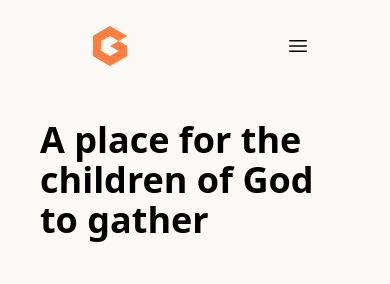
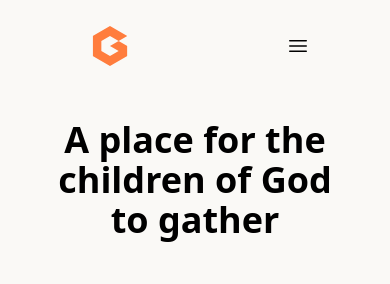
Before and after one commit to wrfmartinez/gathering-minds, a React (Vite) app in the folder client/: page / in a window 390 px wide. Shown: the top 284 px of the page. Built offline with nearby package versions, Linux system fonts and the light colour scheme.

Commit message:
center text on mobile screens

```diff
--- a/client/src/components/Hero.tsx
+++ b/client/src/components/Hero.tsx
@@ -2,7 +2,7 @@ const Hero = () => {
   return (
     <section className="hero mx-auto max-w-7xl flex flex-col justify-center items-center gap-10 p-10 md:p-20 md:flex-row md:justify-around md:items-center">
       <div className="hero-text mt-20 md:w-[50%]">
-        <h1 className="text-4xl font-bold mb-4">
+        <h1 className="text-center md:text-start text-4xl font-bold mb-4">
           A place for the children of God to gather
         </h1>
         <p className="text-xl mt-10">
--- a/client/src/components/Nav.tsx
+++ b/client/src/components/Nav.tsx
@@ -79,7 +79,7 @@ const Nav = () => {
         onClose={setMobileMenuOpen}
       >
         <div className="fixed inset-0 z-10" />
-        <DialogPanel className="fixed inset-y-0 right-0 z-10 w-full overflow-y-auto bg-zinc-900 px-6 py-6 sm:max-w-sm sm:ring-1 sm:ring-gray-900/10">
+        <DialogPanel className="fixed z-20 inset-y-0 right-0 z-10 w-full overflow-y-auto bg-zinc-900 px-6 py-6 sm:max-w-sm sm:ring-1 sm:ring-gray-900/10">
           <div className="flex items-center justify-between">
             <Link className="flex gap-2 items-center -m-1.5 p-1.5" to="/">
               <img
```
